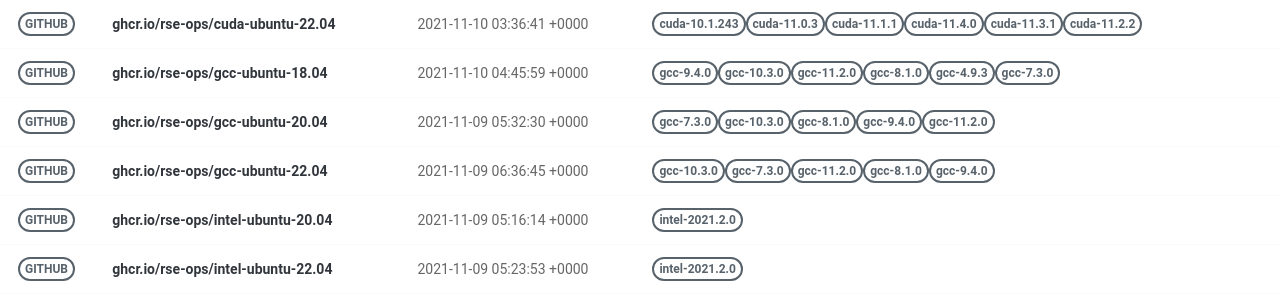
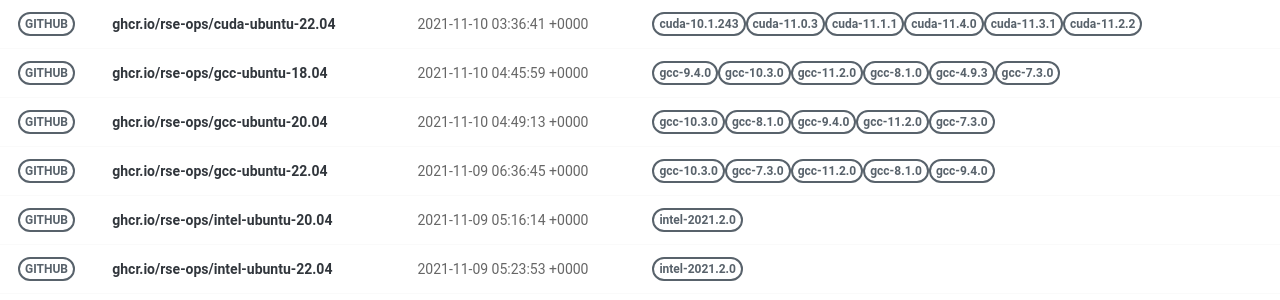
Before and after one commit to rse-ops/docker-images, a Jekyll site: the page built from pages/index.md, in a window 1280 px wide. Shown: the part 326-626 px from the top of the page. Built offline with Jekyll 4.4.1, drawn with Linux system fonts in a browser that asks for light colours; nearby versions of some CDN libraries.

Commit message:
Automated push to update library 2021-11-10

```diff
--- a/_library/ghcr.io-rse-ops-gcc-ubuntu-20.04.md
+++ b/_library/ghcr.io-rse-ops-gcc-ubuntu-20.04.md
@@ -1,14 +1,11 @@
 ---
 layout: container
 name: ghcr.io/rse-ops/gcc-ubuntu-20.04
-updated_at: 2021-11-09 05:32:30.803590
+updated_at: 2021-11-10 04:49:13.458609
 
 
 container_url: https://github.com/orgs/rse-ops/packages/container/package/gcc-ubuntu-20.04
 versions:
- - tag: gcc-7.3.0
-   dockerfile: https://github.com/rse-ops/docker-images/blob/main/ubuntu/gcc/Dockerfile
-   manifest: https://crane.ggcr.dev/manifest/ghcr.io/rse-ops/gcc-ubuntu-20.04:gcc-7.3.0
  - tag: gcc-10.3.0
    dockerfile: https://github.com/rse-ops/docker-images/blob/main/ubuntu/gcc/Dockerfile
    manifest: https://crane.ggcr.dev/manifest/ghcr.io/rse-ops/gcc-ubuntu-20.04:gcc-10.3.0
```
Also changed, not shown: other parts of _library/ghcr.io-rse-ops-gcc-ubuntu-20.04.md (+3 -0 lines).
